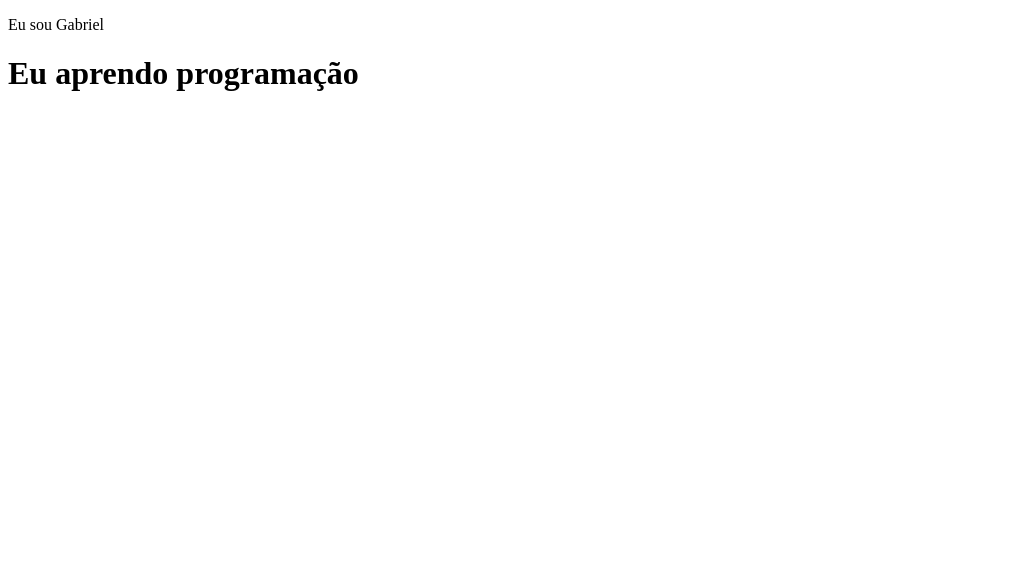
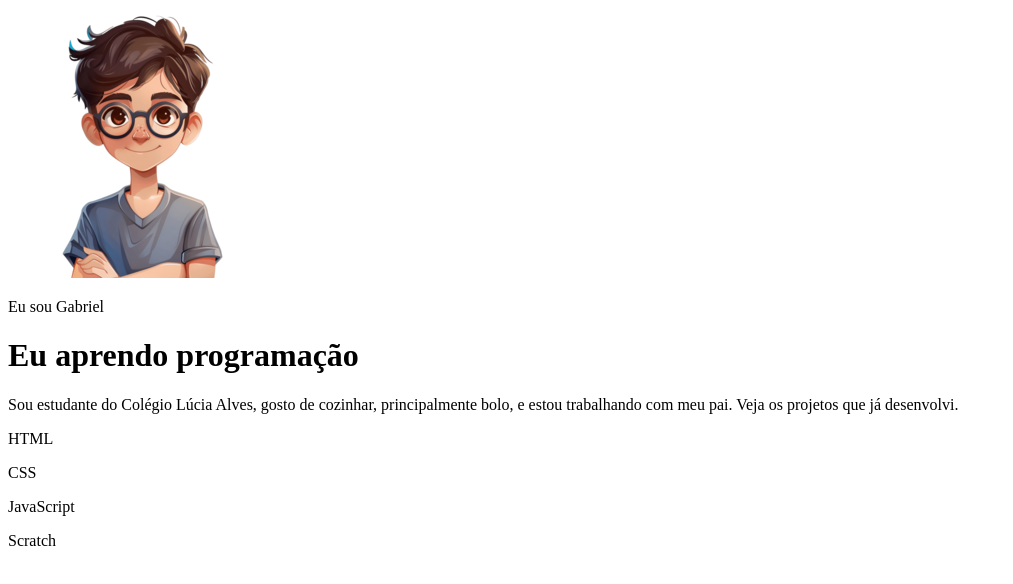
Before and after one commit to gabriel010102/portfolio, a plain HTML site: page index.html in a window 1280 px wide. Shown: the whole page, without its empty margins (0-1013 px from the left). Drawn offline with Linux system fonts and the light colour scheme.

Commit message:
Add files via upload

```diff
--- a/index.html
+++ b/index.html
@@ -7,7 +7,19 @@
 <link rel="stylesheet" href="">
 </head>
 <body>
+    <header class="container">
+    <img src="avatar-perfil-menino (1).png" alt="Avatar do Gabriel">
     <p>Eu sou Gabriel</p>
     <h1>Eu aprendo programação</h1>
+    <p>Sou estudante do Colégio Lúcia Alves, gosto de cozinhar, principalmente bolo,
+        e estou trabalhando com meu pai.
+        Veja os projetos que já desenvolvi.</p>
+        <div>
+        <p>HTML</p>
+        <p>CSS</p>
+        <p>JavaScript</p>
+        <p>Scratch</p>
+        </div>
+    </header>
 </body>
 </html>
```
Also changed, not shown: avatar-perfil-menino (1).png (added), avatar-perfil.png (added), projeto-1.png (added), projeto-2.png (added), projeto-3.png (added).
